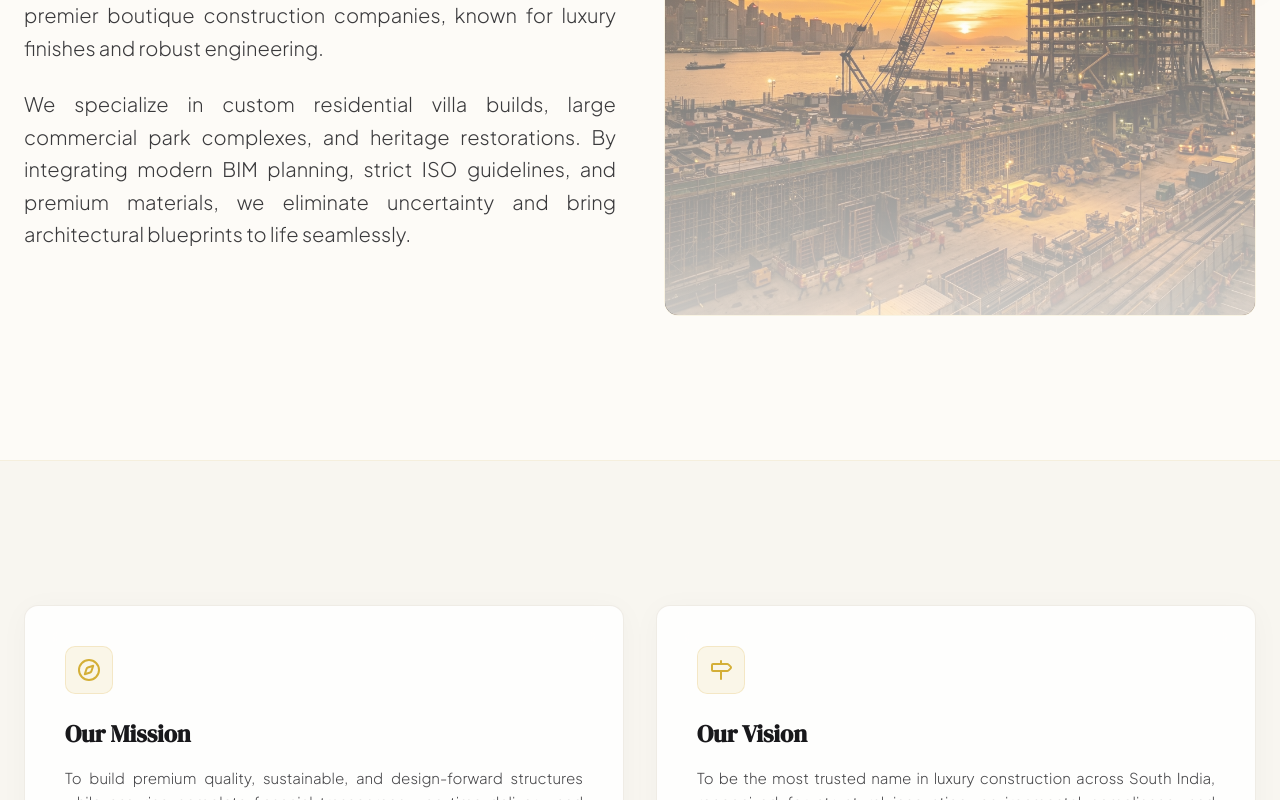
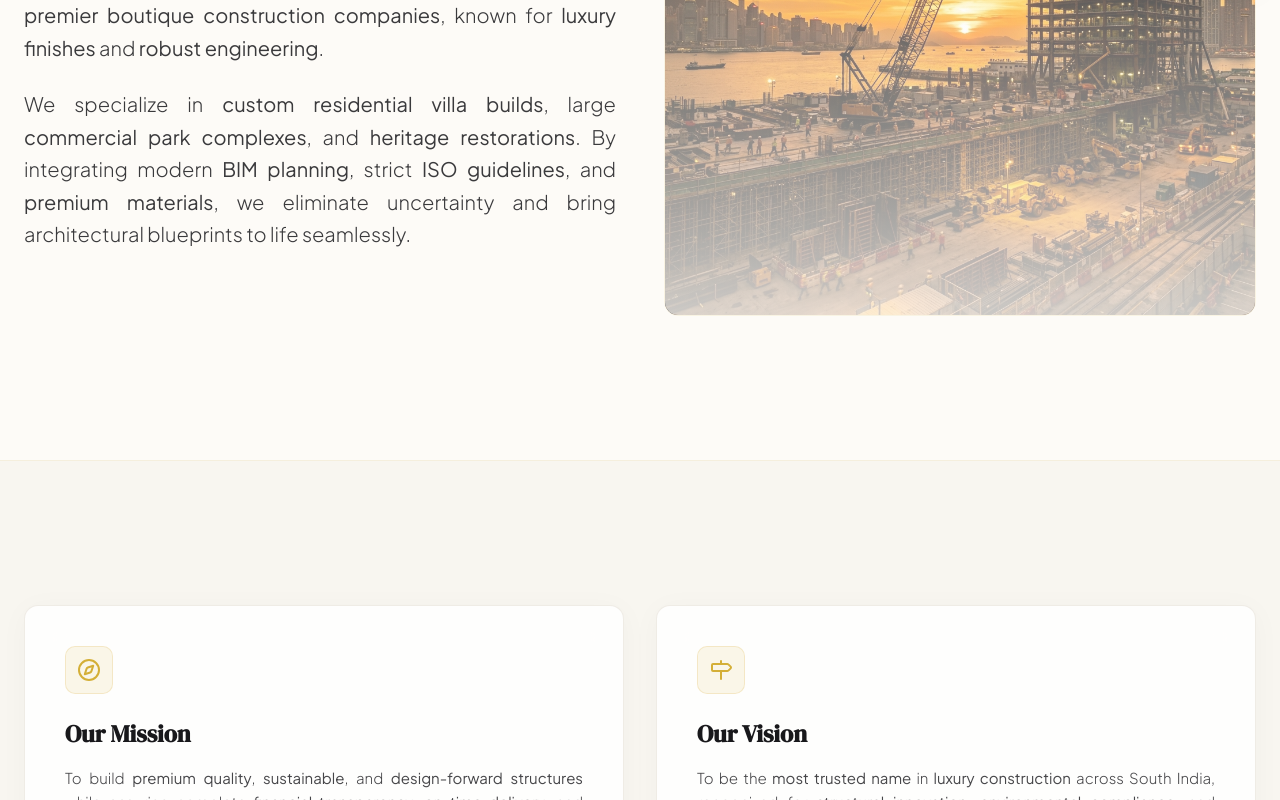
Before and after one commit to bixzz-creator/merinabuilders, a React (Vite) app: page /about in a window 1280 px wide. Shown: the part 820-1620 px from the top of the page. Built offline with nearby package versions, Linux system fonts and the light colour scheme; no server answers.

Commit message:
style: highlight key terms on About page

```diff
--- a/src/pages/About.tsx
+++ b/src/pages/About.tsx
@@ -65,10 +65,10 @@ export default function About() {
                   20 Years of Constructing Excellence
                 </h2>
                 <p className="text-[17px] sm:text-[19px] md:text-[20px] text-ivory/85 leading-relaxed font-light text-justify">
-                  Established in 2011, Merina Builders began with a simple vision: to construct spaces that elevate lifestyles and build trust with every concrete block. Today, we stand as one of South India's premier boutique construction companies, known for luxury finishes and robust engineering.
+                  Established in <strong>2011</strong>, <strong>Merina Builders</strong> began with a simple vision: to construct spaces that <strong>elevate lifestyles</strong> and <strong>build trust</strong> with every concrete block. Today, we stand as one of South India's <strong>premier boutique construction companies</strong>, known for <strong>luxury finishes</strong> and <strong>robust engineering</strong>.
                 </p>
                 <p className="text-[17px] sm:text-[19px] md:text-[20px] text-ivory/85 leading-relaxed font-light text-justify">
-                  We specialize in custom residential villa builds, large commercial park complexes, and heritage restorations. By integrating modern BIM planning, strict ISO guidelines, and premium materials, we eliminate uncertainty and bring architectural blueprints to life seamlessly.
+                  We specialize in <strong>custom residential villa builds</strong>, large <strong>commercial park complexes</strong>, and <strong>heritage restorations</strong>. By integrating modern <strong>BIM planning</strong>, strict <strong>ISO guidelines</strong>, and <strong>premium materials</strong>, we eliminate uncertainty and bring architectural blueprints to life seamlessly.
                 </p>
               </RevealOnScroll>
 
@@ -101,7 +101,7 @@ export default function About() {
                   Our Mission
                 </h3>
                 <p className="text-[14px] sm:text-[15px] text-ivory/80 leading-relaxed font-light text-justify">
-                  To build premium quality, sustainable, and design-forward structures while ensuring complete financial transparency, on-time delivery, and 100% client satisfaction.
+                  To build <strong>premium quality</strong>, <strong>sustainable</strong>, and <strong>design-forward structures</strong> while ensuring complete <strong>financial transparency</strong>, <strong>on-time delivery</strong>, and <strong>100% client satisfaction</strong>.
                 </p>
               </RevealOnScroll>
 
@@ -114,7 +114,7 @@ export default function About() {
                   Our Vision
                 </h3>
                 <p className="text-[14px] sm:text-[15px] text-ivory/80 leading-relaxed font-light text-justify">
-                  To be the most trusted name in luxury construction across South India, recognized for structural innovation, environmental compliance, and premium craftsmanship.
+                  To be the <strong>most trusted name</strong> in <strong>luxury construction</strong> across South India, recognized for <strong>structural innovation</strong>, <strong>environmental compliance</strong>, and <strong>premium craftsmanship</strong>.
                 </p>
               </RevealOnScroll>
             </div>
```
